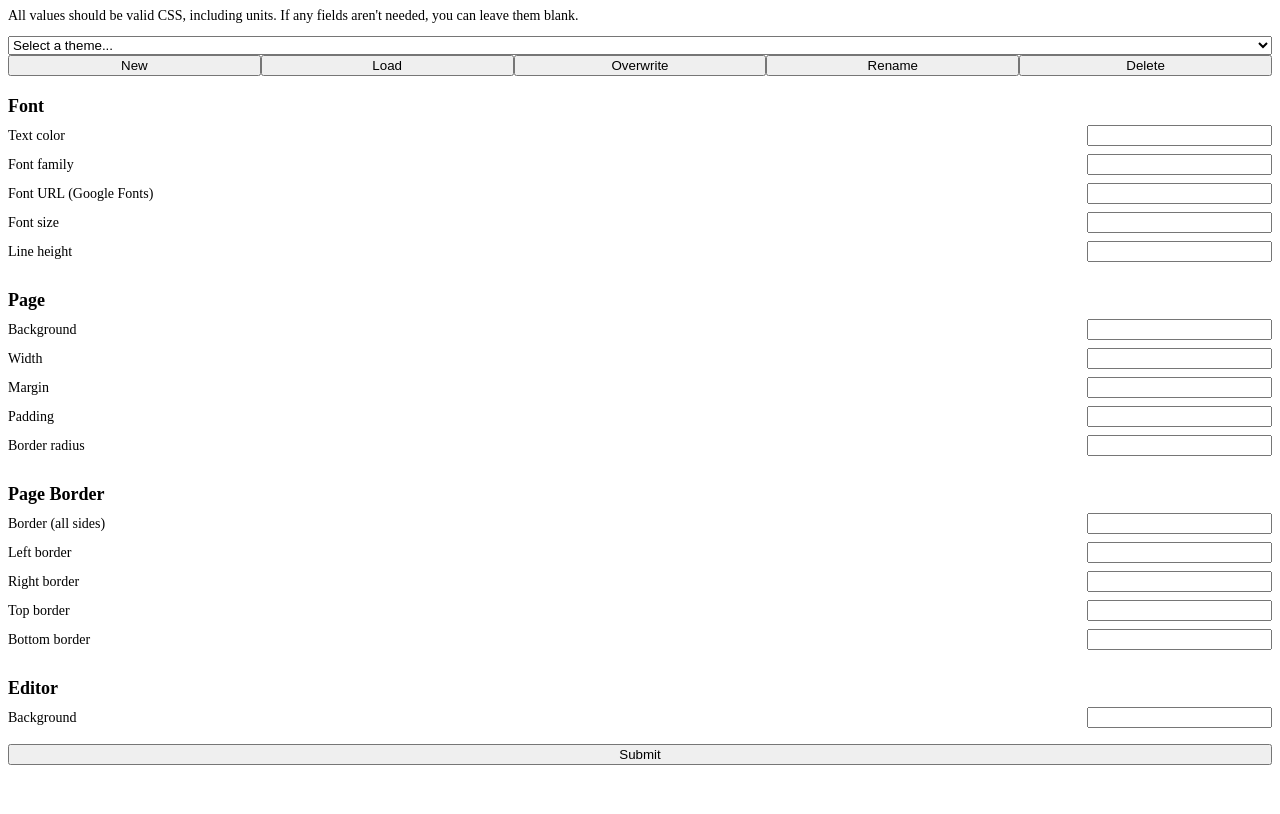
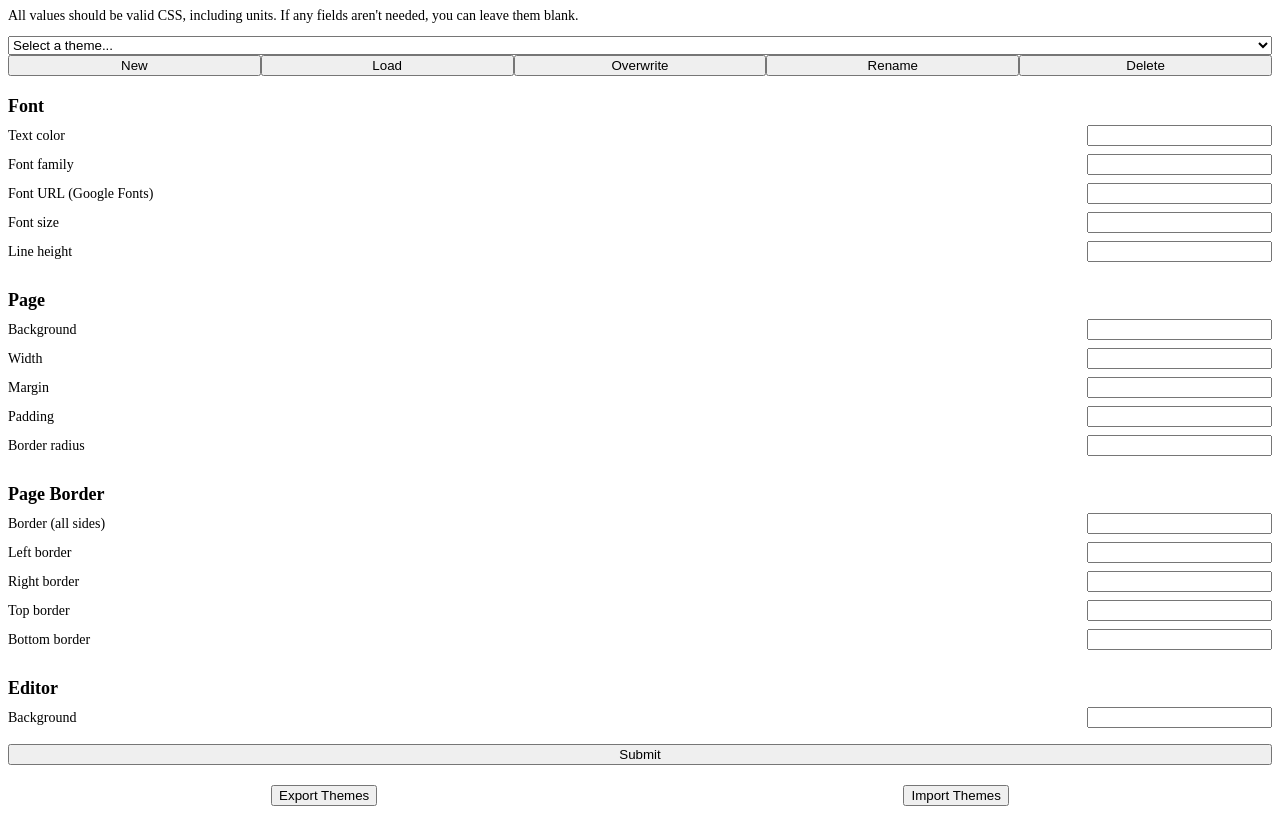
Before and after one commit to averyjohnston/4tw-style-extension, a browser extension: page src/side-panel.html in a window 1280 px wide. Drawn offline with Linux system fonts and the light colour scheme.

Commit message:
feat: add export/import buttons (no functionality yet)

```diff
--- a/src/side-panel.css
+++ b/src/side-panel.css
@@ -42,3 +42,10 @@ p {
 .submit-button {
   margin-top: 8px;
 }
+
+.footer {
+  display: flex;
+  margin-top: 20px;
+
+  justify-content: space-around;
+}
--- a/src/side-panel.html
+++ b/src/side-panel.html
@@ -90,6 +90,11 @@
       <button class="submit-button" type="submit">Submit</button>
     </form>
 
+    <div class="footer">
+      <button id="exportThemes">Export Themes</button>
+      <button id="importThemes">Import Themes</button>
+    </div>
+
     <script src="side-panel.js"></script>
     <link rel="stylesheet" href="side-panel.css">
   </body>
```
